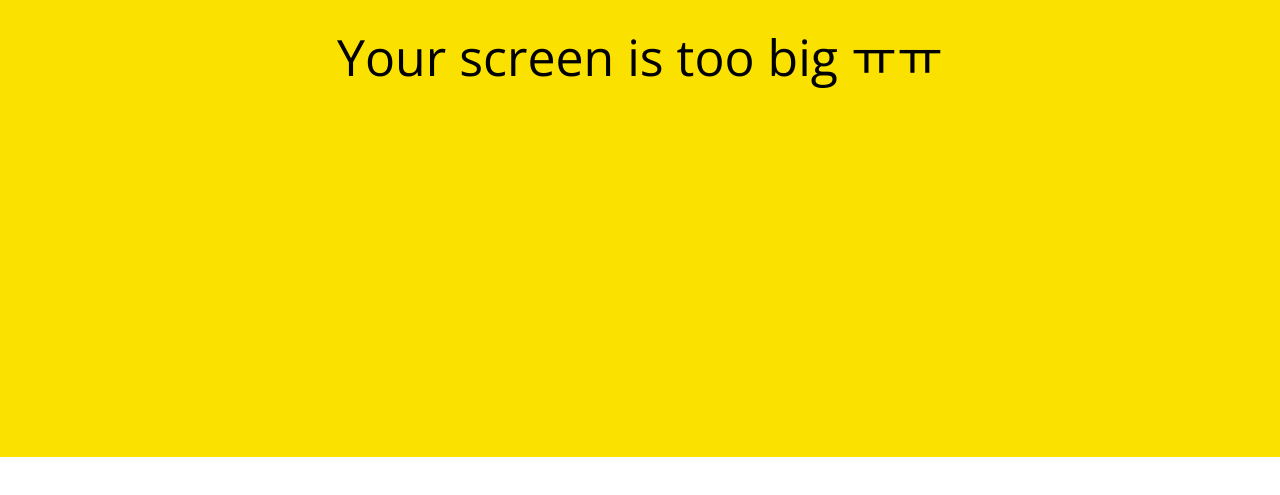
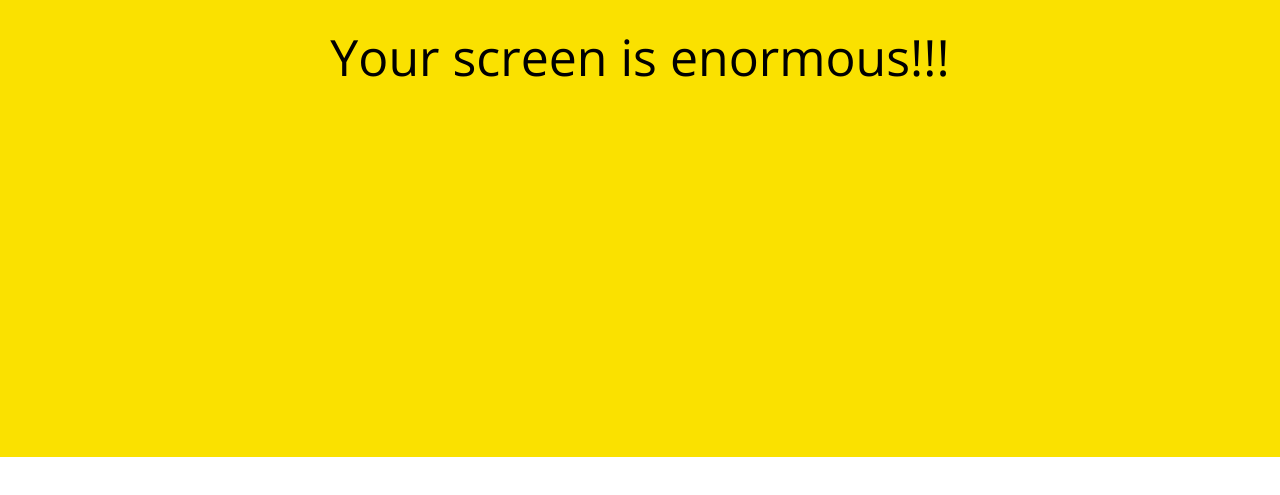
Before and after one commit to mingyukim7608/kokoa-clone-2022, a plain HTML site: page index.html in a window 1280 px wide. Shown: the part 343-838 px from the top of the page. Drawn offline with nearby package versions, Linux system fonts and the light colour scheme; a web font is replaced by a local one.

Commit message:
too big -> enormous

```diff
--- a/index.html
+++ b/index.html
@@ -35,7 +35,7 @@
       <a href="#">Find Kokoa Account or Password</a>
     </form>
     <div id="no-mobile">
-      <span>Your screen is too big ㅠㅠ</span>
+      <span>Your screen is enormous!!!</span>
     </div>
     <script
       src="https://kit.fontawesome.com/030523b714.js"
```
